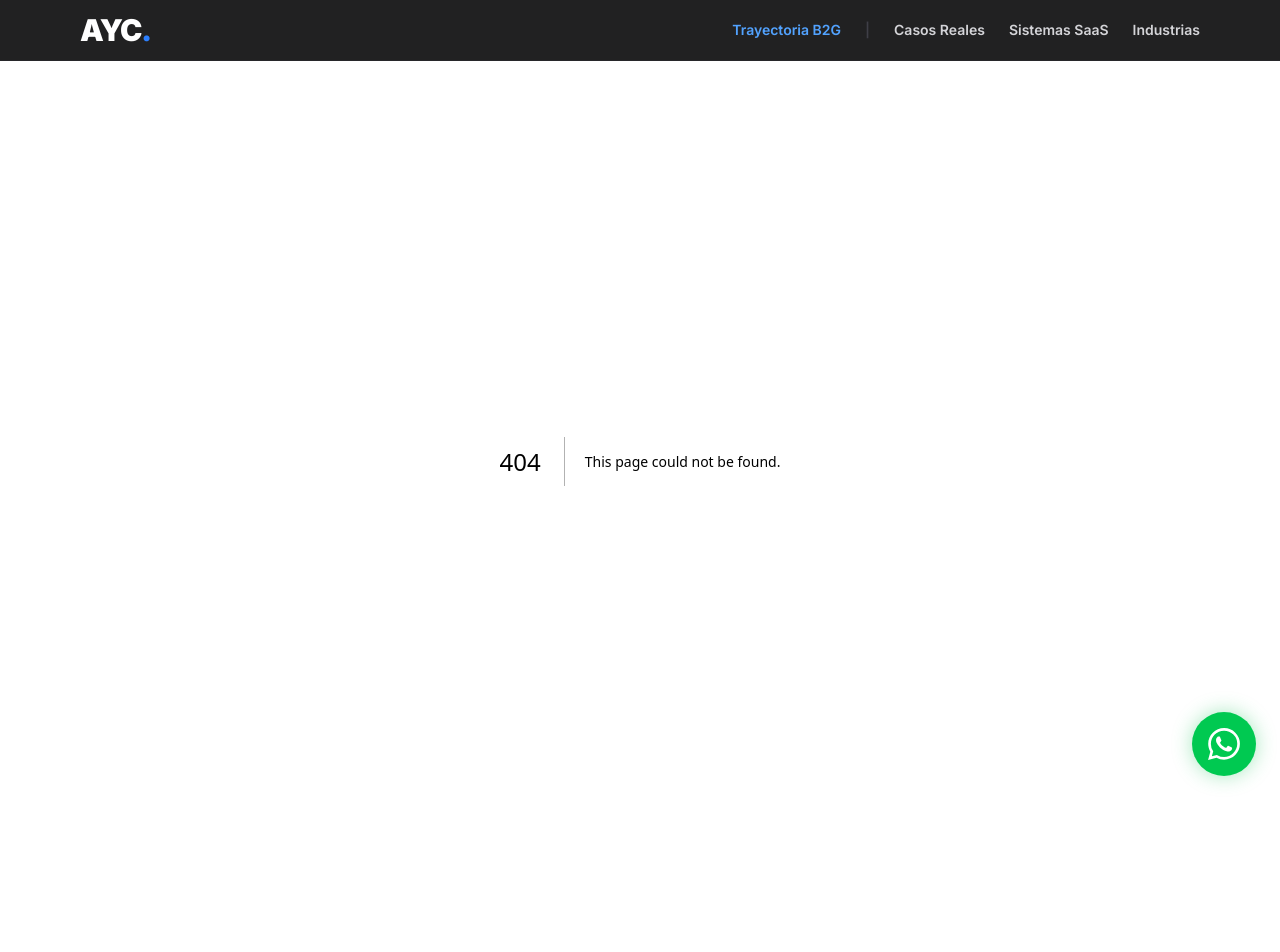
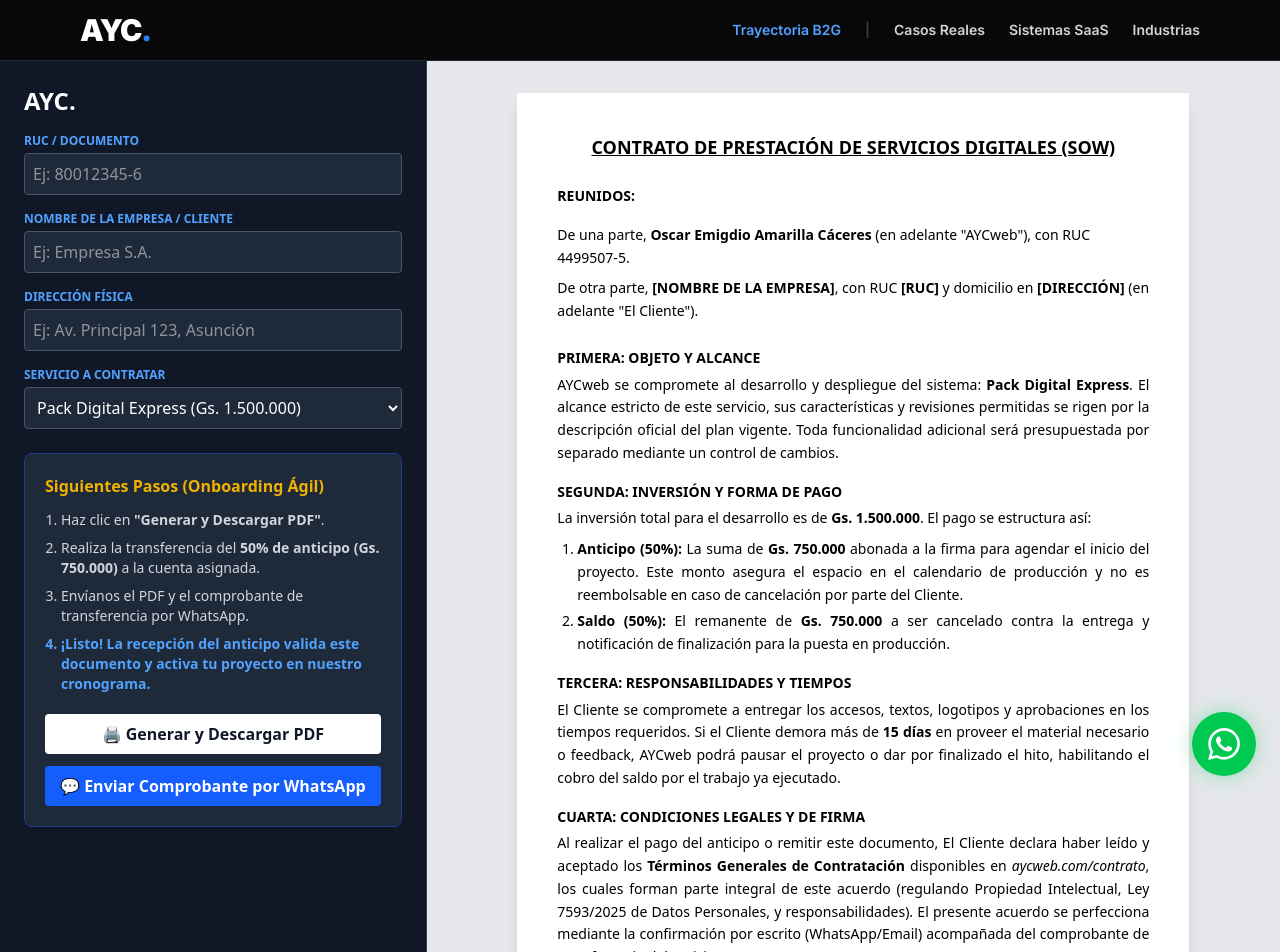
Before and after one commit to oscaramarilla/aycweb, a Next.js app: page /legales in a window 1280 px wide. Before the commit this address had no page. Shown: the top 952 px of the page. Before the commit the page ends 861 px from the top, so only its background shows below. Built offline with nearby package versions, Linux system fonts and the light colour scheme.

Commit message:
contratolegal

```diff
--- /dev/null
+++ b/app/legales/page.tsx
@@ -0,0 +1,148 @@
+import React, { useState } from 'react';
+
+export default function GeneradorContrato() {
+  // Estados para los campos dinámicos del formulario
+  const [empresa, setEmpresa] = useState('[NOMBRE DE LA EMPRESA]');
+  const [ruc, setRuc] = useState('[RUC]');
+  const [direccion, setDireccion] = useState('[DIRECCIÓN]');
+  const [servicio, setServicio] = useState('Pack Digital Express');
+  const [precio, setPrecio] = useState('1.500.000');
+  const [anticipo, setAnticipo] = useState('750.000');
+
+  // Función simulada para generar PDF y enviar por WhatsApp
+  const handleGenerarPDF = () => {
+    alert('Lógica para exportar el div #documento-contrato a PDF (ej. html2pdf o jspdf)');
+  };
+
+  const handleEnviarWhatsApp = () => {
+    const mensaje = `Hola Oscar, aquí te envío el comprobante del anticipo para iniciar el ${servicio}.`;
+    window.open(`https://wa.me/595XXXXXXXXX?text=${encodeURIComponent(mensaje)}`, '_blank');
+  };
+
+  return (
+    <div className="flex min-h-screen bg-gray-900 text-white font-sans">
+
+      {/* PANEL IZQUIERDO - FORMULARIO Y ONBOARDING */}
+      <div className="w-1/3 p-6 border-r border-gray-700 flex flex-col gap-6">
+        <div>
+          <h2 className="text-2xl font-bold mb-4 text-white">AYC.</h2>
+
+          <div className="flex flex-col gap-4">
+            <div>
+              <label className="block text-xs text-blue-400 font-semibold mb-1">RUC / DOCUMENTO</label>
+              <input
+                type="text"
+                placeholder="Ej: 80012345-6"
+                className="w-full p-2 bg-gray-800 rounded border border-gray-600 focus:border-blue-500 outline-none"
+                onChange={(e) => setRuc(e.target.value || '[RUC]')}
+              />
+            </div>
+            <div>
+              <label className="block text-xs text-blue-400 font-semibold mb-1">NOMBRE DE LA EMPRESA / CLIENTE</label>
+              <input
+                type="text"
+                placeholder="Ej: Empresa S.A."
+                className="w-full p-2 bg-gray-800 rounded border border-gray-600 focus:border-blue-500 outline-none"
+                onChange={(e) => setEmpresa(e.target.value || '[NOMBRE DE LA EMPRESA]')}
+              />
+            </div>
+            <div>
+              <label className="block text-xs text-blue-400 font-semibold mb-1">DIRECCIÓN FÍSICA</label>
+              <input
+                type="text"
+                placeholder="Ej: Av. Principal 123, Asunción"
+                className="w-full p-2 bg-gray-800 rounded border border-gray-600 focus:border-blue-500 outline-none"
+                onChange={(e) => setDireccion(e.target.value || '[DIRECCIÓN]')}
+              />
+            </div>
+            <div>
+              <label className="block text-xs text-blue-400 font-semibold mb-1">SERVICIO A CONTRATAR</label>
+              <select
+                className="w-full p-2 bg-gray-800 rounded border border-gray-600 focus:border-blue-500 outline-none"
+                onChange={(e) => {
+                  setServicio(e.target.options[e.target.selectedIndex].text);
+                  // Aquí puedes agregar lógica para cambiar el precio según la opción
+                }}
+              >
+                <option value="express">Pack Digital Express (Gs. 1.500.000)</option>
+                <option value="pro">Pack Digital Pro (Gs. 3.000.000)</option>
+              </select>
+            </div>
+          </div>
+        </div>
+
+        {/* ONBOARDING ÁGIL MEJORADO */}
+        <div className="bg-gray-800 p-5 rounded-lg border border-blue-900">
+          <h3 className="text-yellow-500 font-semibold mb-3">Siguientes Pasos (Onboarding Ágil)</h3>
+          <ol className="text-sm text-gray-300 flex flex-col gap-2 list-decimal pl-4">
+            <li>Haz clic en <strong>"Generar y Descargar PDF"</strong>.</li>
+            <li>Realiza la transferencia del <strong>50% de anticipo (Gs. {anticipo})</strong> a la cuenta asignada.</li>
+            <li>Envíanos el PDF y el comprobante de transferencia por WhatsApp.</li>
+            <li className="text-blue-400 font-semibold">¡Listo! La recepción del anticipo valida este documento y activa tu proyecto en nuestro cronograma.</li>
+          </ol>
+
+          <div className="mt-5 flex flex-col gap-3">
+            <button
+              onClick={handleGenerarPDF}
+              className="w-full bg-white text-gray-900 font-bold py-2 rounded flex justify-center items-center gap-2 hover:bg-gray-200 transition"
+            >
+              🖨️ Generar y Descargar PDF
+            </button>
+            <button
+              onClick={handleEnviarWhatsApp}
+              className="w-full bg-blue-600 text-white font-bold py-2 rounded flex justify-center items-center gap-2 hover:bg-blue-700 transition"
+            >
+              💬 Enviar Comprobante por WhatsApp
+            </button>
+          </div>
+        </div>
+      </div>
+
+      {/* PANEL DERECHO - PREVISUALIZACIÓN DEL CONTRATO */}
+      <div className="w-2/3 bg-gray-200 p-8 overflow-y-auto flex justify-center">
+        {/* Contenedor tipo "Hoja A4" */}
+        <div id="documento-contrato" className="bg-white text-black p-10 max-w-2xl shadow-lg text-sm leading-relaxed">
+          <h1 className="text-center font-bold text-lg mb-6 underline">CONTRATO DE PRESTACIÓN DE SERVICIOS DIGITALES (SOW)</h1>
+
+          <p className="mb-4 font-bold">REUNIDOS:</p>
+          <p className="mb-2">De una parte, <strong>Oscar Emigdio Amarilla Cáceres</strong> (en adelante "AYCweb"), con RUC 4499507-5.</p>
+          <p className="mb-6">De otra parte, <strong>{empresa}</strong>, con RUC <strong>{ruc}</strong> y domicilio en <strong>{direccion}</strong> (en adelante "El Cliente").</p>
+
+          <p className="font-bold mb-1">PRIMERA: OBJETO Y ALCANCE</p>
+          <p className="mb-4 text-justify">
+            AYCweb se compromete al desarrollo y despliegue del sistema: <strong>{servicio}</strong>. El alcance estricto de este servicio, sus características y revisiones permitidas se rigen por la descripción oficial del plan vigente. Toda funcionalidad adicional será presupuestada por separado mediante un control de cambios.
+          </p>
+
+          <p className="font-bold mb-1">SEGUNDA: INVERSIÓN Y FORMA DE PAGO</p>
+          <p className="mb-2">La inversión total para el desarrollo es de <strong>Gs. {precio}</strong>. El pago se estructura así:</p>
+          <ul className="list-decimal pl-5 mb-4 text-justify">
+            <li className="mb-1"><strong>Anticipo (50%):</strong> La suma de <strong>Gs. {anticipo}</strong> abonada a la firma para agendar el inicio del proyecto. Este monto asegura el espacio en el calendario de producción y no es reembolsable en caso de cancelación por parte del Cliente.</li>
+            <li><strong>Saldo (50%):</strong> El remanente de <strong>Gs. {anticipo}</strong> a ser cancelado contra la entrega y notificación de finalización para la puesta en producción.</li>
+          </ul>
+
+          <p className="font-bold mb-1">TERCERA: RESPONSABILIDADES Y TIEMPOS</p>
+          <p className="mb-4 text-justify">
+            El Cliente se compromete a entregar los accesos, textos, logotipos y aprobaciones en los tiempos requeridos. Si el Cliente demora más de <strong>15 días</strong> en proveer el material necesario o feedback, AYCweb podrá pausar el proyecto o dar por finalizado el hito, habilitando el cobro del saldo por el trabajo ya ejecutado.
+          </p>
+
+          <p className="font-bold mb-1">CUARTA: CONDICIONES LEGALES Y DE FIRMA</p>
+          <p className="mb-8 text-justify">
+            Al realizar el pago del anticipo o remitir este documento, El Cliente declara haber leído y aceptado los <strong>Términos Generales de Contratación</strong> disponibles en <em>aycweb.com/contrato</em>, los cuales forman parte integral de este acuerdo (regulando Propiedad Intelectual, Ley 7593/2025 de Datos Personales, y responsabilidades). El presente acuerdo se perfecciona mediante la confirmación por escrito (WhatsApp/Email) acompañada del comprobante de transferencia del anticipo.
+          </p>
+
+          {/* Área de firmas (Más visual que funcional gracias a la nueva redacción) */}
+          <div className="flex justify-between mt-12 pt-8">
+            <div className="w-[45%] border-t border-black text-center pt-2">
+              <p className="font-bold">Oscar Emigdio Amarilla</p>
+              <p className="text-xs text-gray-600">AYCweb.com</p>
+            </div>
+            <div className="w-[45%] border-t border-black text-center pt-2">
+              <p className="font-bold">{empresa === '[NOMBRE DE LA EMPRESA]' ? '[FIRMA CLIENTE]' : empresa}</p>
+              <p className="text-xs text-gray-600">Representante Legal / Titular</p>
+            </div>
+          </div>
+        </div>
+      </div>
+    </div>
+  );
+}
```
